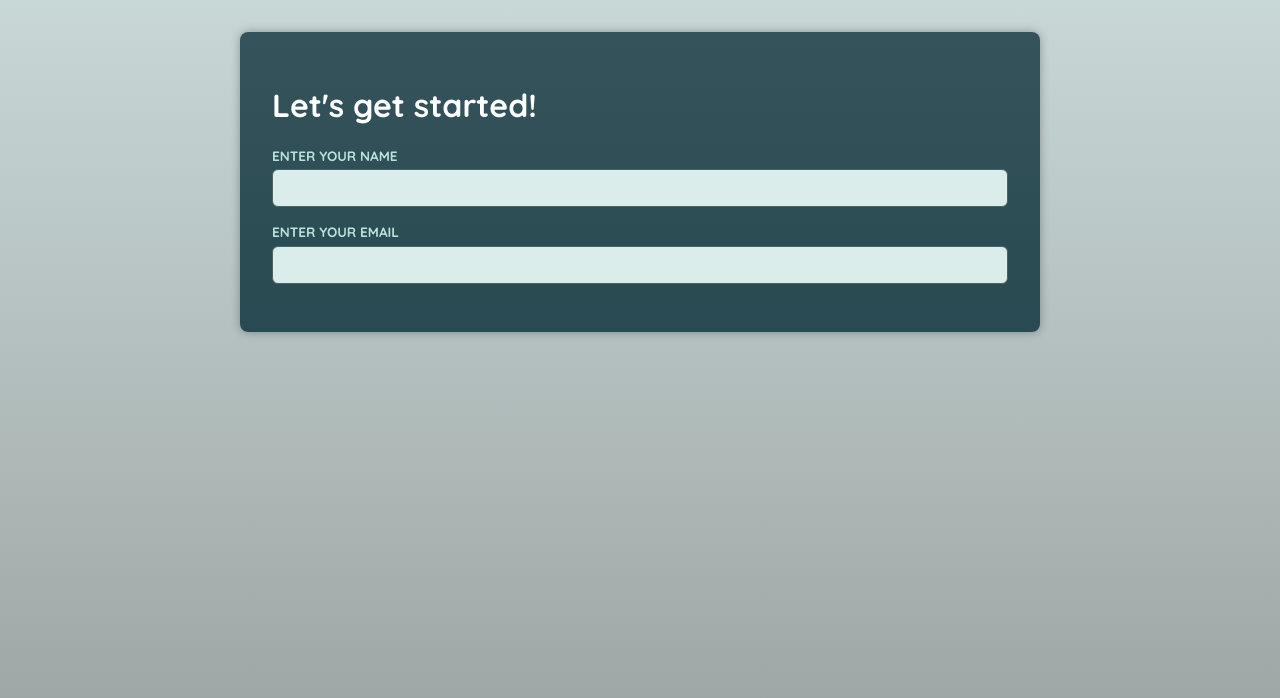
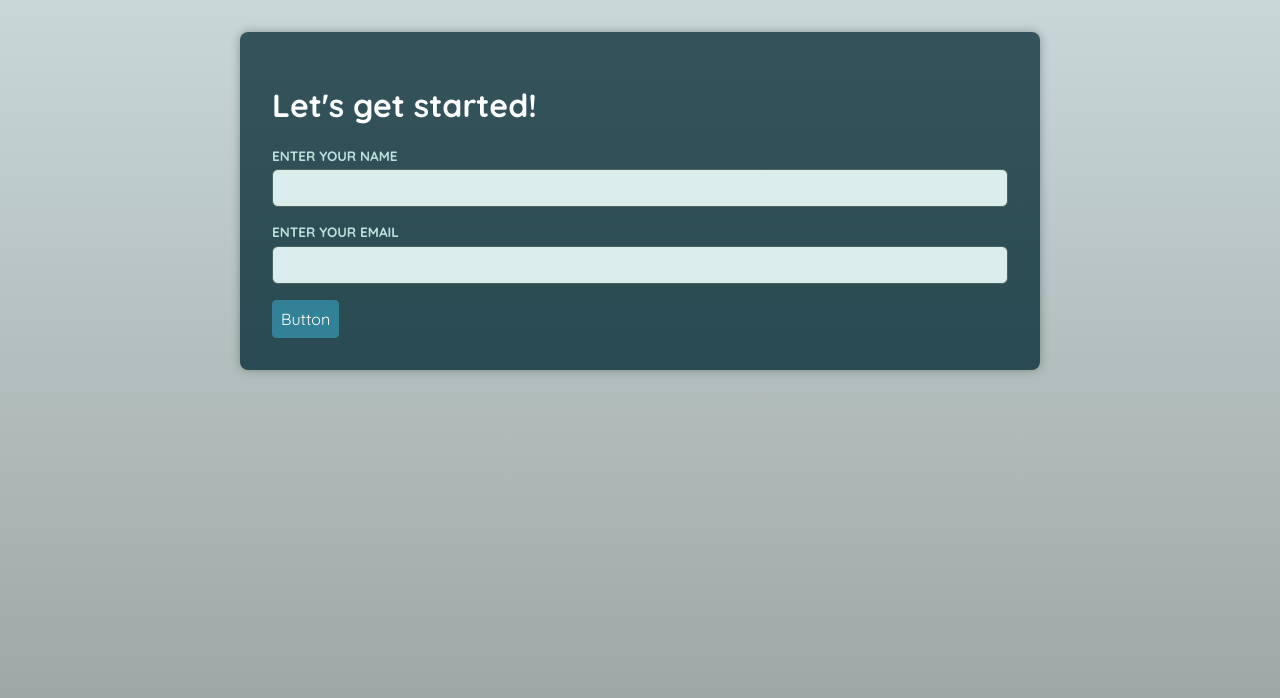
Before and after one commit to younusraza909/typescript-basic-project, a React (Vite) app in the folder adv-components-react/: page / in a window 1280 px wide. Shown: the top 698 px of the page. Built offline with nearby package versions, Linux system fonts and the light colour scheme; a web font is replaced by a local one.

Commit message:
Polymorphic component

```diff
--- a/adv-components-react/src/App.tsx
+++ b/adv-components-react/src/App.tsx
@@ -1,4 +1,5 @@
 import Button from "./components/Button";
+import Container from "./components/Container";
 import Input from "./components/Input";
 
 function App() {
@@ -7,6 +8,8 @@ function App() {
       <h1>Let's get started!</h1>
       <Input id="name" label="Enter your name" type="text" />
       <Input id="email" label="Enter your email" type="email" />
+
+      <Container as={Button}>Button</Container>
     </>
   );
 }
--- /dev/null
+++ b/adv-components-react/src/components/Container.tsx
@@ -0,0 +1,16 @@
+import { ComponentPropsWithoutRef, type ElementType } from "react";
+
+type ContainerProps<T extends ElementType> = {
+  as: T;
+  children: React.ReactNode;
+} & ComponentPropsWithoutRef<T>;
+
+const Container = <C extends ElementType>({
+  as,
+  children,
+}: ContainerProps<C>) => {
+  const Component = as as ElementType;
+  return <Component>{children}</Component>;
+};
+
+export default Container;
```
